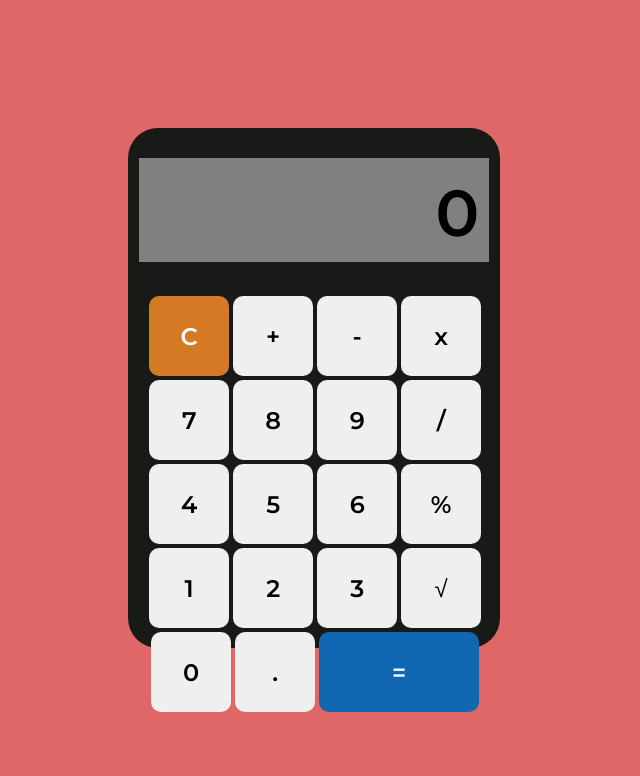
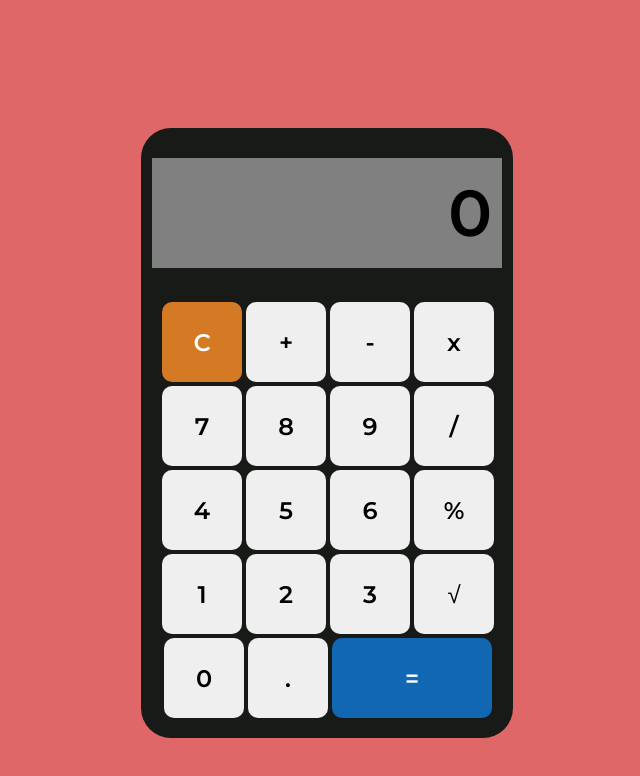
Before and after one commit to Mctias/Simple-Calculator, a plain HTML site: page index.html in a window 1280 px wide. Shown: the whole page, without its empty margins (371-1011 px from the left). Drawn offline with Linux system fonts and the light colour scheme.

Commit message:
Now works EVEN better for different resolutions

```diff
--- a/app.css
+++ b/app.css
@@ -9,17 +9,19 @@ body{
 .calculator{
     background-color: #181A18 ;
     position: absolute;
-    height: 65vh;
+    min-height: 610px;
+    max-height: 610px;
     min-width: 350px;
-    left: 39vw;
+    left: 40%;
     top: 10vw;
     border-radius: 30px;
 }
 
 #screen{
     background-color: grey;
-    height: 20%;
+    min-height: 110px;
     min-width: 350px;
+    max-height: 100px;
     margin: 11px;
     margin-top: 30px;
     position: relative;
```
